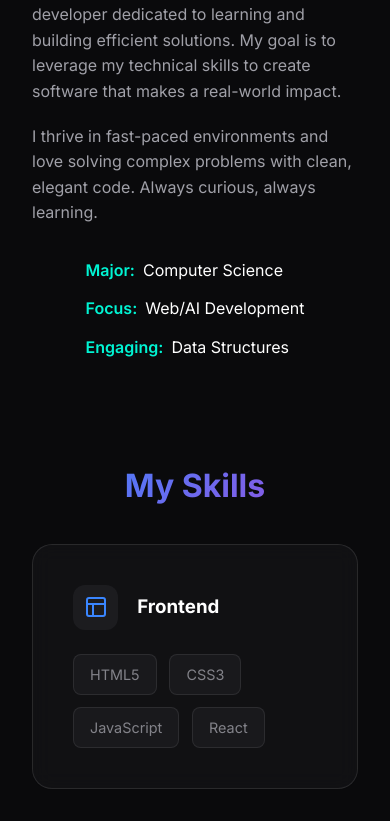
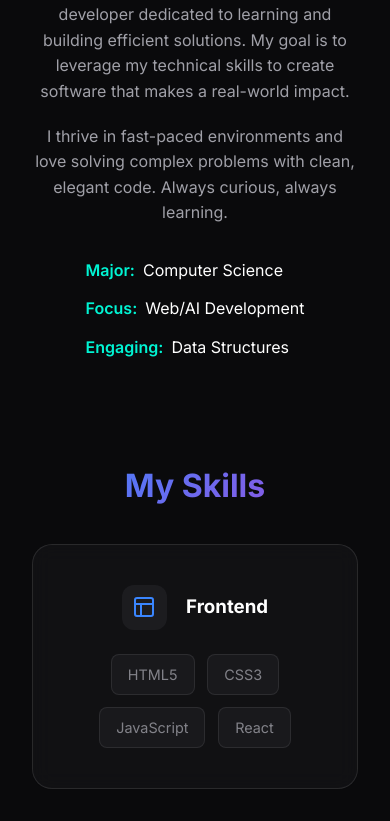
Before and after one commit to MadhuSudhanSeelam/My-Portfolio, a React (Vite) app: page / in a window 390 px wide. Shown: the part 1164-1985 px from the top of the page. Built offline with nearby package versions, Linux system fonts and the light colour scheme.

Commit message:
fix: enforce center alignment on mobile for About and Skills sections

```diff
--- a/src/index.css
+++ b/src/index.css
@@ -594,6 +594,7 @@ footer p {
     .about-text p {
         font-size: 1rem;
         margin-bottom: 1.2rem;
+        text-align: center;
     }
 
     .personal-info {
@@ -608,6 +609,16 @@ footer p {
         max-width: 400px;
         margin: 0 auto;
         width: 100%;
+        text-align: center;
+        align-items: center;
+    }
+
+    .skill-badges-v2 {
+        justify-content: center;
+    }
+
+    .card-header {
+        justify-content: center;
     }
 
     .skills-grid {
```
